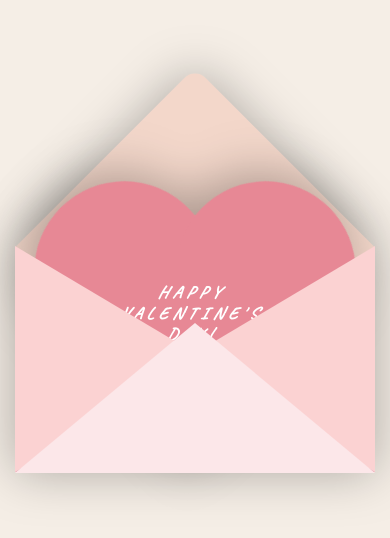
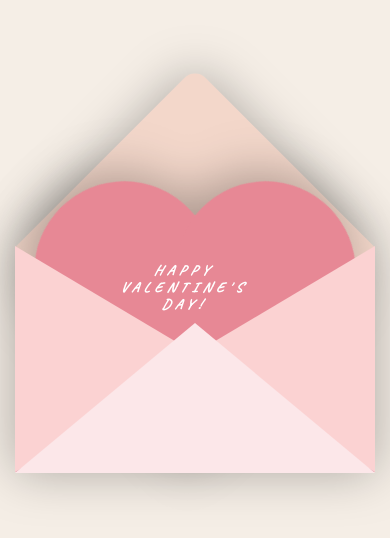
Before and after one commit to PatricioConajagua/A-letter-to-my-crush, a plain HTML site: page index.html in a window 390 px wide. Shown: the part 136-674 px from the top of the page. Drawn offline with nearby package versions, Linux system fonts and the light colour scheme.

Commit message:
Add files via upload

```diff
--- a/index.html
+++ b/index.html
@@ -1,8 +1,9 @@
 <!DOCTYPE html>
 <html lang="en">
 <head>
-  <meta charset="UTF-8">
-  <title>Valentine's letter to my crush 💌</title>
+    <meta charset="UTF-8">
+    <meta name="viewport" content="width=device-width, initial-scale=1.0">
+    <title>Valentine's letter to my crush 💌</title>
   <link rel="stylesheet" href="style.css">
 </head>
 <body>
--- a/style.css
+++ b/style.css
@@ -182,3 +182,10 @@ body {
 .valentines-day:hover .text {
   transform: translateY(-50px);
 }
+
+@media only screen and (max-width: 600px) {
+  .text {
+    font-size: 14px;
+    top: 60px;
+  }
+}
```
